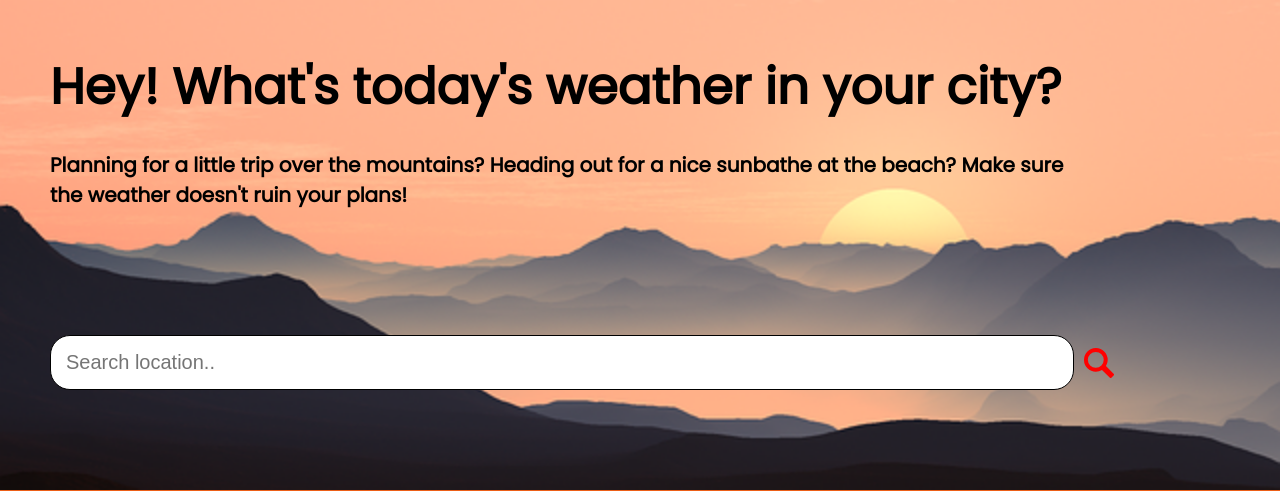
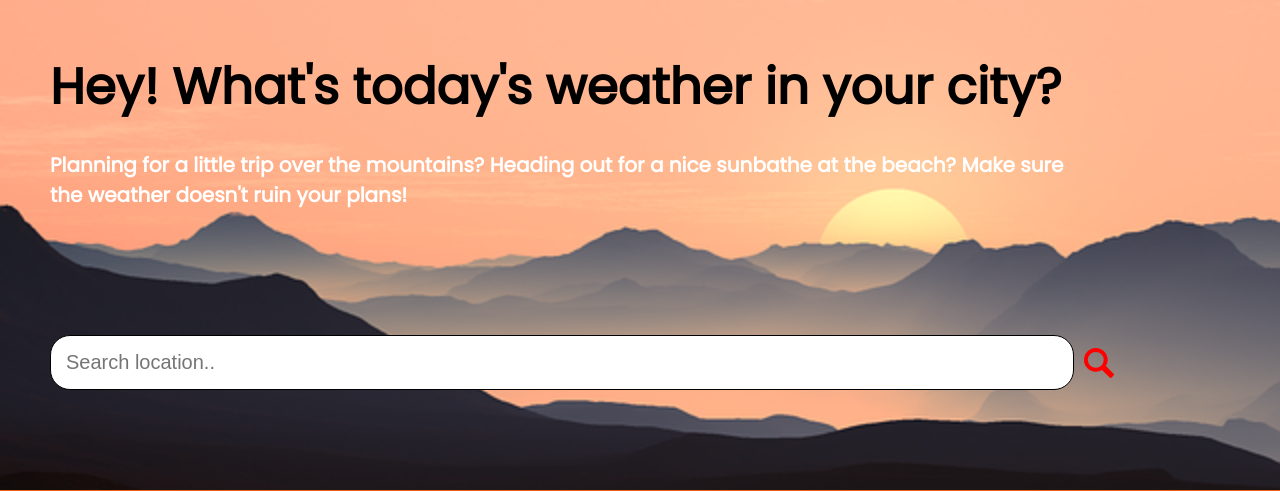
Before and after one commit to Deep310/weather-app, a PHP site: page / in a window 1280 px wide. Shown: the part 48-539 px from the top of the page. Run offline with PHP 8.4, Linux system fonts and the light colour scheme.

Commit message:
:octocat: added text color

```diff
--- a/style.css
+++ b/style.css
@@ -38,12 +38,14 @@ body{
     align-self: flex-start;
     font-size: 20px;
     font-weight: bold;
+    color: white;
 }
 
 #tline {
     align-self: flex-start;
     font-size: 20px;
     font-weight: bold;
+    color: white;
 }
 
 .search-container {
```
